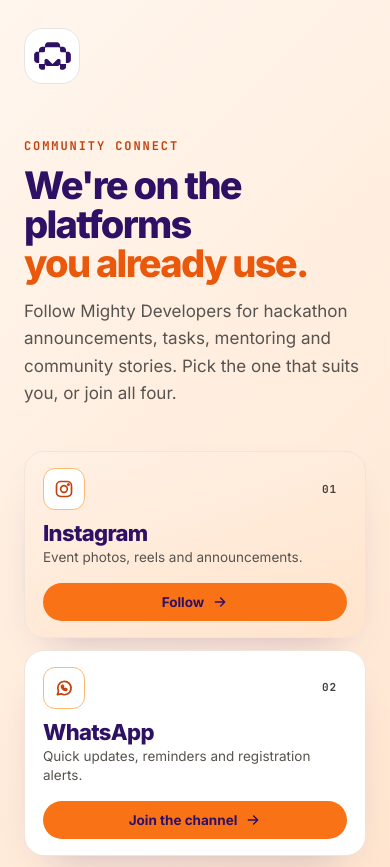
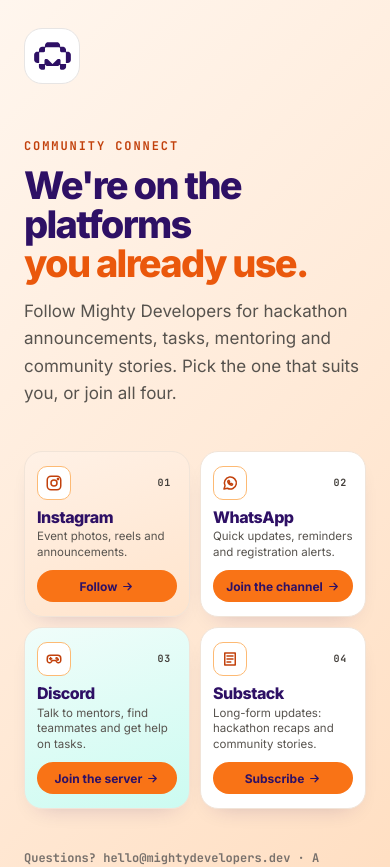
Before and after one commit to mkcsboy/Mighty-Developers, a React (Vite) app: page /connect in a window 390 px wide. Shown: the top 867 px of the page. Built offline with nearby package versions, Linux system fonts and the light colour scheme.

Commit message:
Community cards: 2 cards per row and compact shorter height in mobile view

```diff
--- a/src/App.css
+++ b/src/App.css
@@ -471,8 +471,8 @@ html.md-scroll .md-prog{display:block;animation:prog linear both;animation-timel
 .pc-btn{display:inline-flex;align-items:center;justify-content:center;gap:8px;min-height:46px;border-radius:999px;background:#F97316;color:#2E1065;font:700 15px 'Inter',sans-serif;text-decoration:none;margin-top:auto;transition:transform .2s ease}
 .pc-btn:active{transform:scale(.96)}
 .pc-grid{display:grid;grid-template-columns:repeat(4,minmax(0,1fr));gap:20px}
-@media (max-width:1024px){.pc-grid{grid-template-columns:1fr 1fr}}
-@media (max-width:560px){.pc-grid{grid-template-columns:1fr}}
+@media (max-width:1024px){.pc-grid{grid-template-columns:1fr 1fr !important;gap:14px}}
+@media (max-width:640px){.pc-grid{grid-template-columns:1fr 1fr !important;gap:10px}}
 .hx-term{margin:22px 0 0;font:700 13px/1 'JetBrains Mono',monospace;color:#2E1065}
 .hx-term>span:first-child{color:#F97316}
 .hx-type::after{content:'join --community';animation:typing 12s steps(1) infinite}
@@ -558,13 +558,15 @@ html.md-scroll .md-prog{display:block;animation:prog linear both;animation-timel
 .nav-cta{min-height:40px !important;padding:0 14px !important;font-size:13px !important;white-space:nowrap}
 .bubs{display:none !important}
 .bubs-m{display:flex !important}
-.pc{padding:16px 18px !important;border-radius:20px !important}
-.pc-ic{width:42px !important;height:42px !important;border-radius:12px !important}
-.pc-ic svg{width:20px !important;height:20px !important}
-.pc h2,.pc h3{margin:12px 0 4px !important;font-size:22px !important}
-.pc p{margin:0 0 16px !important;font-size:13.5px !important;line-height:1.4 !important}
-.pc-btn{min-height:38px !important;font-size:13.5px !important}
-.pc-grid{gap:12px !important}
+.pc{padding:14px 12px !important;border-radius:18px !important;box-shadow:0 10px 24px -16px rgba(46,16,101,.3) !important}
+.pc-ic{width:34px !important;height:34px !important;border-radius:10px !important}
+.pc-ic svg{width:18px !important;height:18px !important}
+.pc .chip{height:20px !important;padding:0 6px !important;font-size:10px !important}
+.pc h2,.pc h3{margin:8px 0 3px !important;font-size:16px !important;line-height:1.15 !important}
+.pc p{margin:0 0 10px !important;font-size:11.5px !important;line-height:1.35 !important}
+.pc-btn{min-height:32px !important;padding:0 10px !important;font-size:12px !important;gap:4px !important}
+.pc-btn svg{width:13px !important;height:13px !important}
+.pc-grid{grid-template-columns:1fr 1fr !important;gap:10px !important}
 }
 
 /* ---------- rope hero section ---------- */
```
